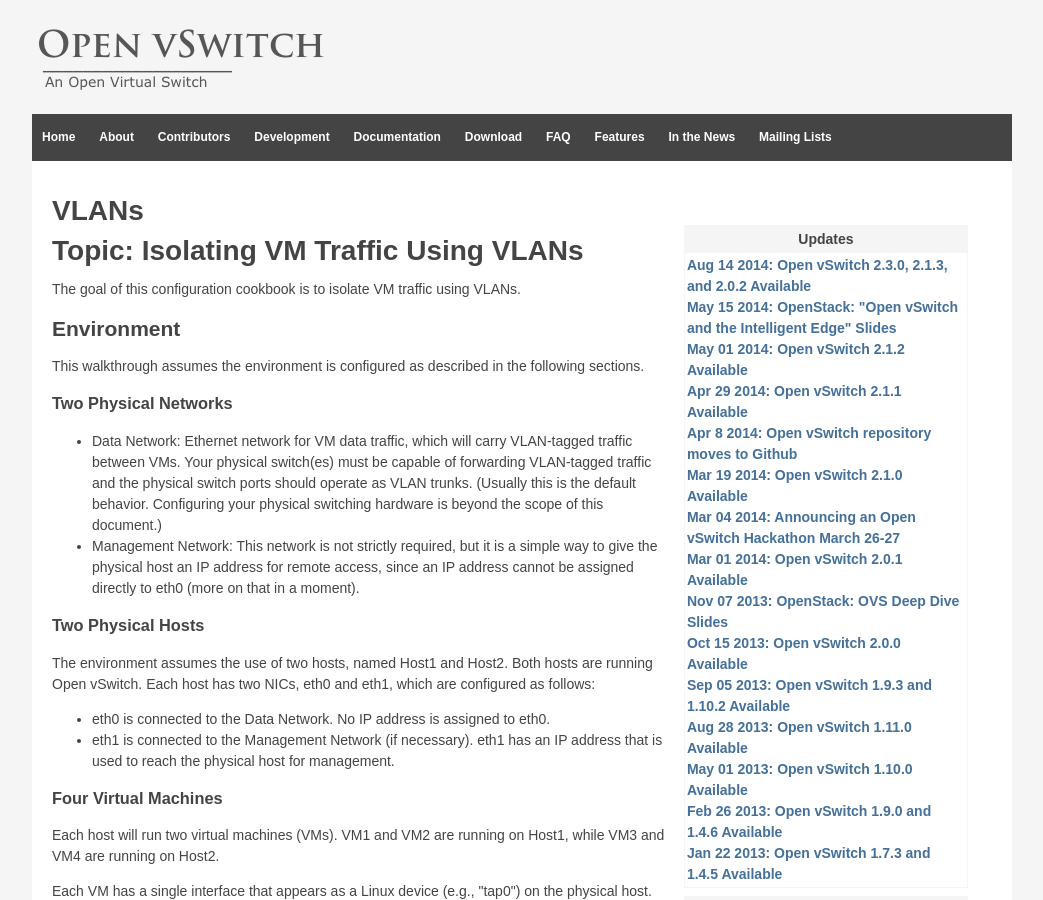
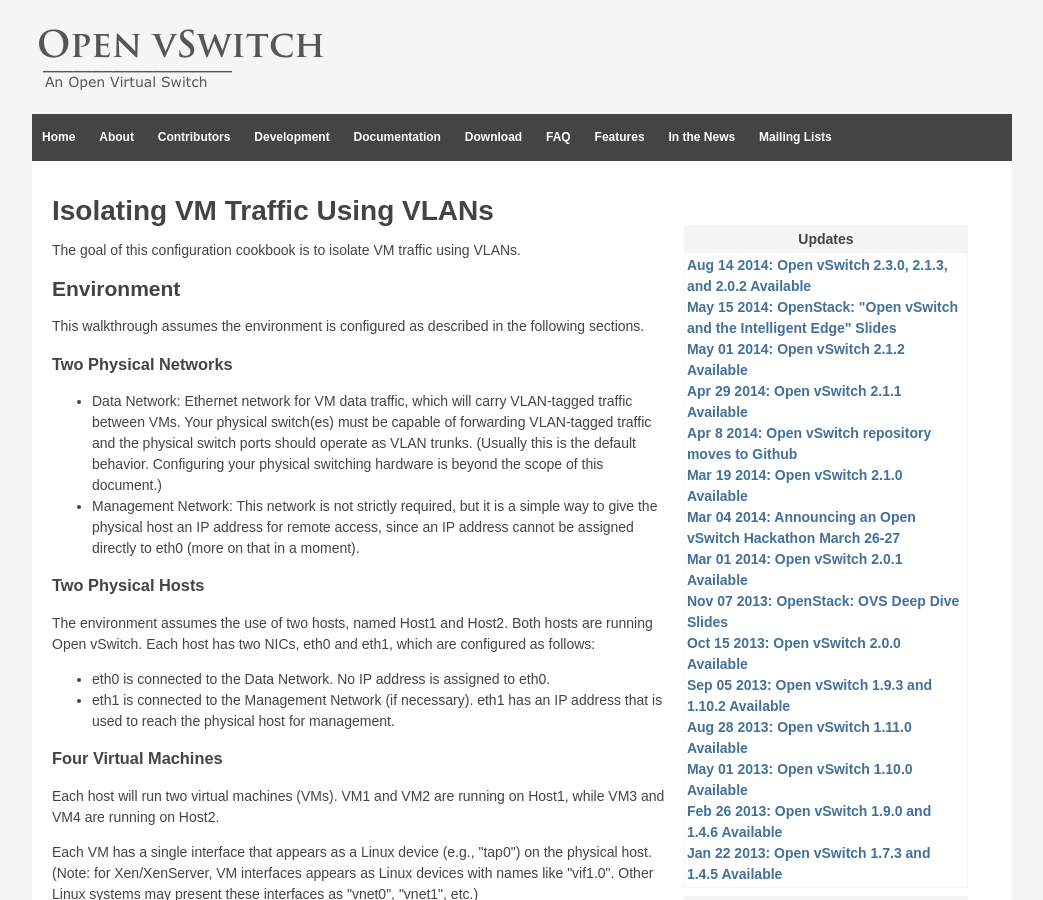
Before and after one commit to openvswitch/openvswitch.github.io, a Jekyll site: the page built from support/config-cookbooks/vlan-configuration-cookbook/index.html, in a window 1280 px wide and 900 px high. Shown: the whole window, without its empty margins (118-1161 px from the left). Built offline with Jekyll 4.4.1, drawn with Linux system fonts in a browser that asks for light colours; some of the changed lines change nothing that is shown.

Commit message:
Fix double title on VLAN configuration cookbook
Remove the redundant <h1> title and update the title of the page in the YAML frontmatter to eliminate double titles on the VLAN configuration cookbook page.

```diff
--- a/support/config-cookbooks/vlan-configuration-cookbook/index.html
+++ b/support/config-cookbooks/vlan-configuration-cookbook/index.html
@@ -2,7 +2,7 @@
 layout: page
 status: publish
 published: true
-title: VLANs
+title: Isolating VM Traffic Using VLANs
 author:
   display_name: admin
   login: admin
@@ -21,7 +21,6 @@
 tags: []
 comments: []
 ---
-<h1>Topic: Isolating VM Traffic Using VLANs</h1>
 
 <p>The goal of this configuration cookbook is to isolate VM traffic using VLANs.</p>
 
```
